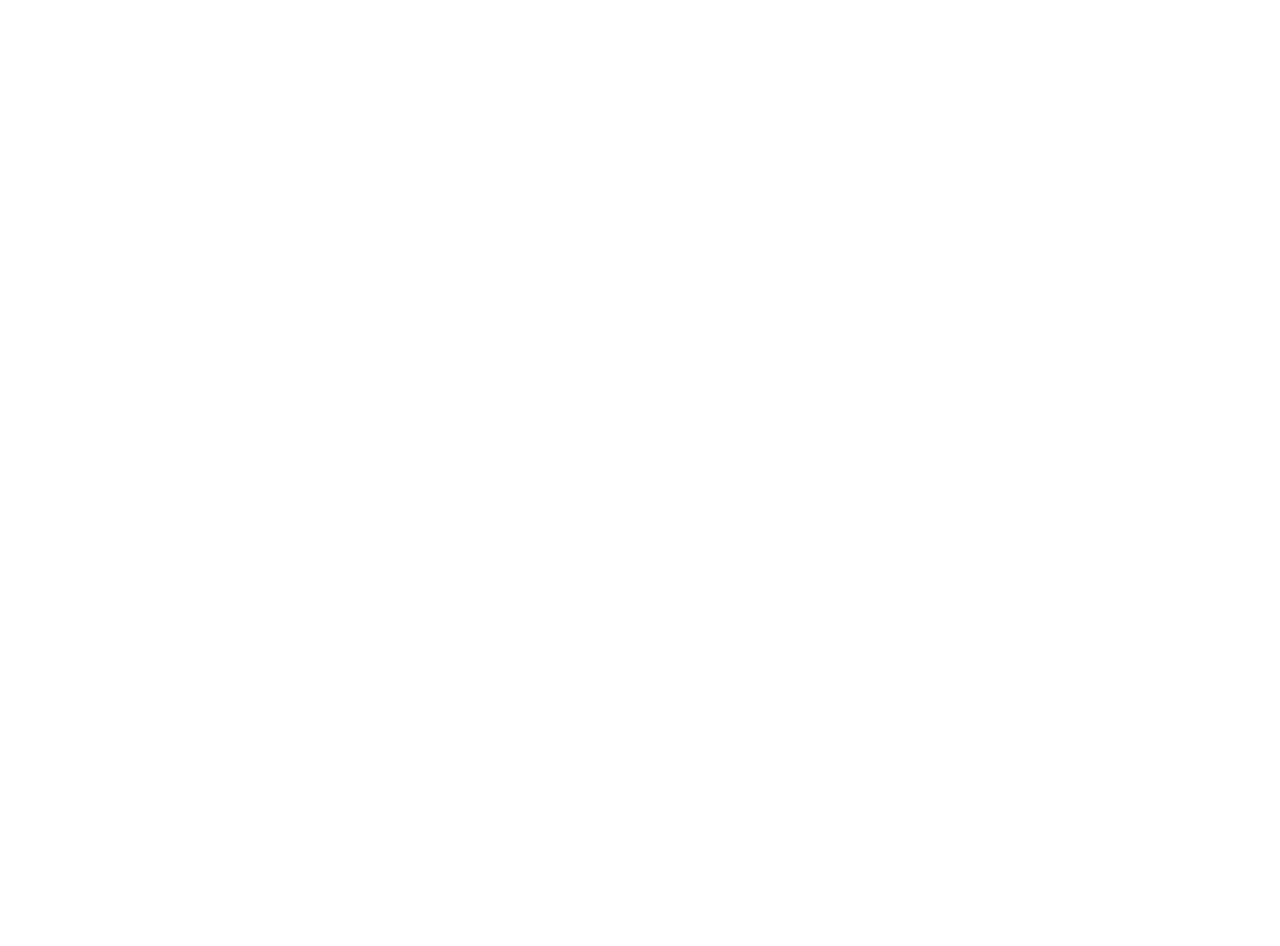
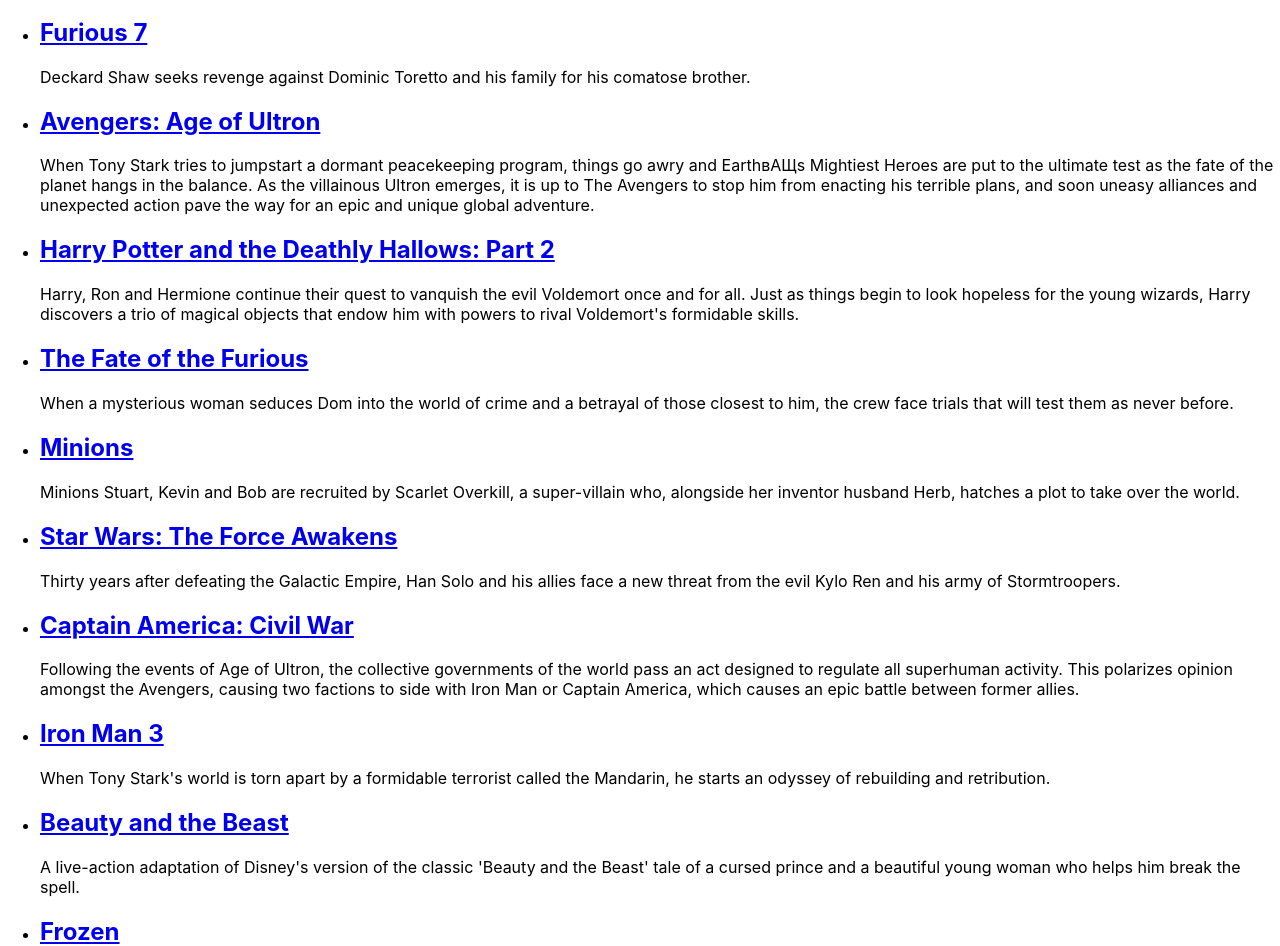
Before and after one commit to dpsnow/my-awesome-movie-searcher, a React (Create React App) app: page / in a window 1280 px wide. Shown: the part 173-1119 px from the top of the page. Before the commit the page ends 800 px from the top, so only its background shows below. Built offline with nearby package versions, Linux system fonts and the light colour scheme.

Commit message:
added first components

```diff
--- a/src/App.tsx
+++ b/src/App.tsx
@@ -1,7 +1,14 @@
 import React from 'react';
+import { List as Movies } from './movies/list';
+
+import dataMovies from './mocks/movies';
 
 const App: React.FC = () => {
-    return <div className='App'>Test</div>;
+    return (
+        <div className='App'>
+            <Movies content={dataMovies} />
+        </div>
+    );
 };
 
 export default App;
--- /dev/null
+++ b/src/mocks/movies.js
@@ -0,0 +1,182 @@
+/* eslint-disable no-unused-expressions */
+export default [{
+    "id": 24428,
+    "title": "The Avengers",
+    "imdb_id": "tt0848228",
+    "overview": "When an unexpected enemy emerges and threatens global safety and security, Nick Fury, director of the international peacekeeping agency known as S.H.I.E.L.D., finds himself in need of a team to pull the world back from the brink of disaster. Spanning the globe, a daring recruitment effort begins!",
+    "genres": ["Action", "Adventure", "Science Fiction"],
+    "revenue": 1519557910,
+    "duration": 157,
+    "likes": 0,
+    "vote_average": 7.4,
+    "vote_count": 12000,
+    "director": "",
+    "poster_path": "",
+    "release_date": "25-04-2012"
+  },
+  {
+    "id": 168259,
+    "title": "Furious 7",
+    "imdb_id": "tt2820852",
+    "overview": "Deckard Shaw seeks revenge against Dominic Toretto and his family for his comatose brother.",
+    "genres": ["Action"],
+    "revenue": 1506249360,
+    "duration": 92,
+    "likes": 0,
+    "vote_average": 7.3,
+    "vote_count": 4253,
+    "director": "",
+    "poster_path": "",
+    "release_date": "01-04-2015"
+  },
+  {
+    "id": 99861,
+    "title": "Avengers: Age of Ultron",
+    "imdb_id": "tt2395427",
+    "overview": "When Tony Stark tries to jumpstart a dormant peacekeeping program, things go awry and EarthвАЩs Mightiest Heroes are put to the ultimate test as the fate of the planet hangs in the balance. As the villainous Ultron emerges, it is up to The Avengers to stop him from enacting his terrible plans, and soon uneasy alliances and unexpected action pave the way for an epic and unique global adventure.",
+    "genres": ["Action", "Adventure", "Science Fiction"],
+    "revenue": 1405403694,
+    "duration": 153,
+    "likes": 0,
+    "vote_average": 7.3,
+    "vote_count": 6908,
+    "director": "",
+    "poster_path": "",
+    "release_date": "22-04-2015"
+  },
+  {
+    "id": 12445,
+    "title": "Harry Potter and the Deathly Hallows: Part 2",
+    "imdb_id": "tt1201607",
+    "overview": "Harry, Ron and Hermione continue their quest to vanquish the evil Voldemort once and for all. Just as things begin to look hopeless for the young wizards, Harry discovers a trio of magical objects that endow him with powers to rival Voldemort's formidable skills.",
+    "genres": ["Family", "Fantasy", "Adventure"],
+    "revenue": 1342000000,
+    "duration": 100,
+    "likes": 0,
+    "vote_average": 7.9,
+    "vote_count": 6141,
+    "director": "",
+    "poster_path": "",
+    "release_date": "07-07-2011"
+  },
+  {
+    "id": 337339,
+    "title": "The Fate of the Furious",
+    "imdb_id": "tt4630562",
+    "overview": "When a mysterious woman seduces Dom into the world of crime and a betrayal of those closest to him, the crew face trials that will test them as never before.",
+    "genres": ["Action", "Crime", "Thriller"],
+    "revenue": 1238764765,
+    "duration": 92,
+    "likes": 0,
+    "vote_average": 6.8,
+    "vote_count": 3803,
+    "director": "",
+    "poster_path": "",
+    "release_date": "12-04-2017"
+  },
+  {
+    "id": 211672,
+    "title": "Minions",
+    "imdb_id": "tt2293640",
+    "overview": "Minions Stuart, Kevin and Bob are recruited by Scarlet Overkill, a super-villain who, alongside her inventor husband Herb, hatches a plot to take over the world.",
+    "genres": ["Family", "Animation", "Adventure", "Comedy"],
+    "revenue": 1156730962,
+    "duration": 79,
+    "likes": 0,
+    "vote_average": 6.4,
+    "vote_count": 4729,
+    "director": "",
+    "poster_path": "",
+    "release_date": "17-06-2015"
+  },
+  {
+    "id": 140607,
+    "title": "Star Wars: The Force Awakens",
+    "imdb_id": "tt2488496",
+    "overview": "Thirty years after defeating the Galactic Empire, Han Solo and his allies face a new threat from the evil Kylo Ren and his army of Stormtroopers.",
+    "genres": ["Action", "Adventure", "Science Fiction", "Fantasy"],
+    "revenue": 2068223624,
+    "duration": 109,
+    "likes": 0,
+    "vote_average": 7.5,
+    "vote_count": 7993,
+    "director": "",
+    "poster_path": "",
+    "release_date": "15-12-2015"
+  },
+  {
+    "id": 271110,
+    "title": "Captain America: Civil War",
+    "imdb_id": "tt3498820",
+    "overview": "Following the events of Age of Ultron, the collective governments of the world pass an act designed to regulate all superhuman activity. This polarizes opinion amongst the Avengers, causing two factions to side with Iron Man or Captain America, which causes an epic battle between former allies.",
+    "genres": ["Adventure", "Action", "Science Fiction"],
+    "revenue": 1153304495,
+    "duration": 109,
+    "likes": 0,
+    "vote_average": 7.1,
+    "vote_count": 7462,
+    "director": "",
+    "poster_path": "",
+    "release_date": "27-04-2016"
+  },
+  {
+    "id": 68721,
+    "title": "Iron Man 3",
+    "imdb_id": "tt1300854",
+    "overview": "When Tony Stark's world is torn apart by a formidable terrorist called the Mandarin, he starts an odyssey of rebuilding and retribution.",
+    "genres": ["Action", "Adventure", "Science Fiction"],
+    "revenue": 1215439994,
+    "duration": 122,
+    "likes": 0,
+    "vote_average": 6.8,
+    "vote_count": 8951,
+    "director": "",
+    "poster_path": "",
+    "release_date": "18-04-2013"
+  },
+  {
+    "id": 321612,
+    "title": "Beauty and the Beast",
+    "imdb_id": "tt2771200",
+    "overview": "A live-action adaptation of Disney's version of the classic 'Beauty and the Beast' tale of a cursed prince and a beautiful young woman who helps him break the spell.",
+    "genres": ["Family", "Fantasy", "Romance"],
+    "revenue": 1262886337,
+    "duration": 94,
+    "likes": 0,
+    "vote_average": 6.8,
+    "vote_count": 5530,
+    "director": "",
+    "poster_path": "",
+    "release_date": "16-03-2017"
+  },
+  {
+    "id": 109445,
+    "title": "Frozen",
+    "imdb_id": "tt2294629",
+    "overview": "Young princess Anna of Arendelle dreams about finding true love at her sister ElsaвАЩs coronation. Fate takes her on a dangerous journey in an attempt to end the eternal winter that has fallen over the kingdom. She's accompanied by ice delivery man Kristoff, his reindeer Sven, and snowman Olaf. On an adventure where she will find out what friendship, courage, family, and true love really means.",
+    "genres": ["Animation", "Adventure", "Family"],
+    "revenue": 1274219009,
+    "duration": 30,
+    "likes": 0,
+    "vote_average": 7.3,
+    "vote_count": 5440,
+    "director": "",
+    "poster_path": "",
+    "release_date": "27-11-2013"
+  },
+  {
+    "id": 135397,
+    "title": "Jurassic World",
+    "imdb_id": "tt0369610",
+    "overview": "Twenty-two years after the events of Jurassic Park, Isla Nublar now features a fully functioning dinosaur theme park, Jurassic World, as originally envisioned by John Hammond.",
+    "genres": ["Action", "Adventure", "Science Fiction", "Thriller"],
+    "revenue": 1513528810,
+    "duration": 88,
+    "likes": 0,
+    "vote_average": 6.5,
+    "vote_count": 8842,
+    "director": "",
+    "poster_path": "",
+    "release_date": "09-06-2015"
+  }
+]
--- /dev/null
+++ b/src/movies/item.tsx
@@ -0,0 +1,13 @@
+import React from 'react';
+
+export const Item = (props: ItemPropsT) => {
+    const { title, overview } = props;
+    return (
+        <li>
+            <a href='#'>
+                <h2>{title}</h2>
+            </a>
+            <p>{overview}</p>
+        </li>
+    );
+};
--- /dev/null
+++ b/src/movies/list.tsx
@@ -0,0 +1,14 @@
+import React from 'react';
+import { Item } from './item';
+
+const renderMovies = (item: ItemPropsT) => <Item key={item.id} title={item.title} overview={item.overview} />;
+
+export const List = (props: ListPropsT) => {
+    const { content } = props;
+    return (
+        <>
+            <h1>Movies</h1>
+            <ul>{content.map(renderMovies)}</ul>;
+        </>
+    );
+};
```
Also changed, not shown: src/movies/types.d.ts (added, +7 -0 lines).
